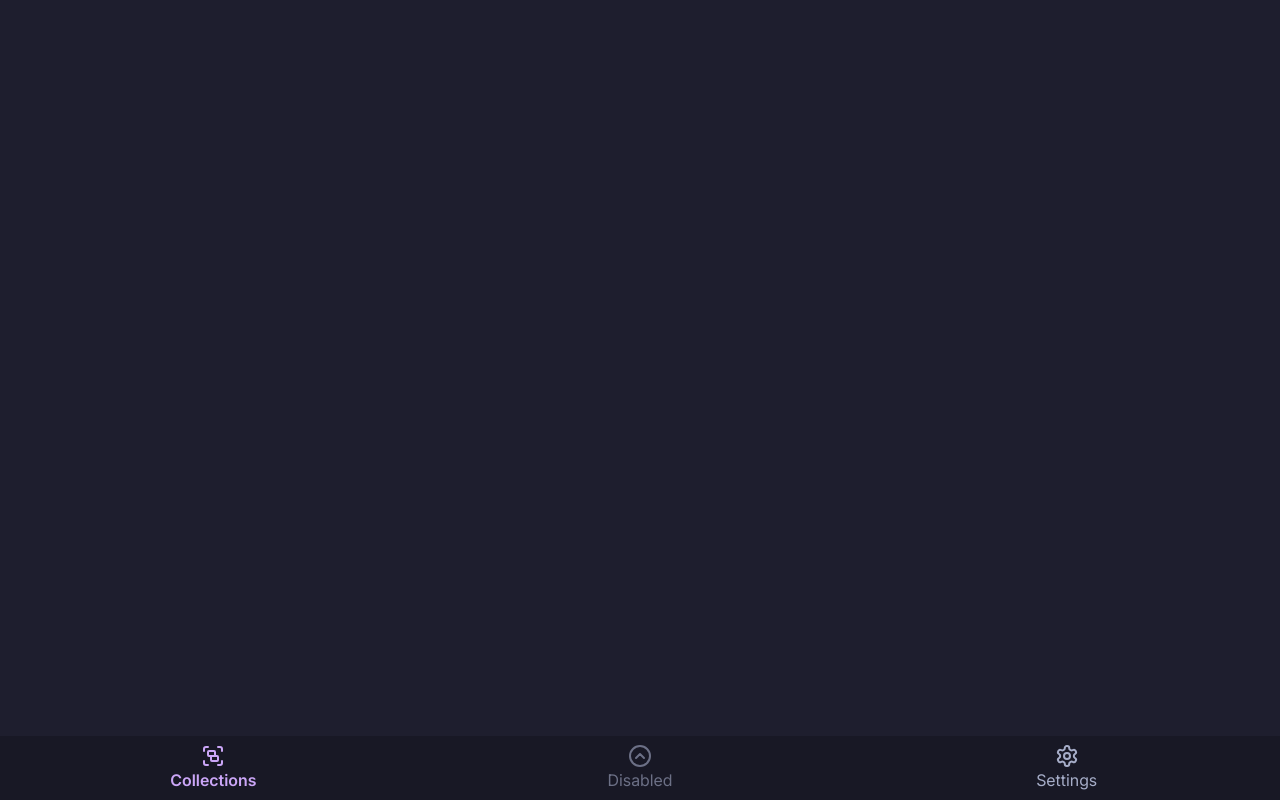
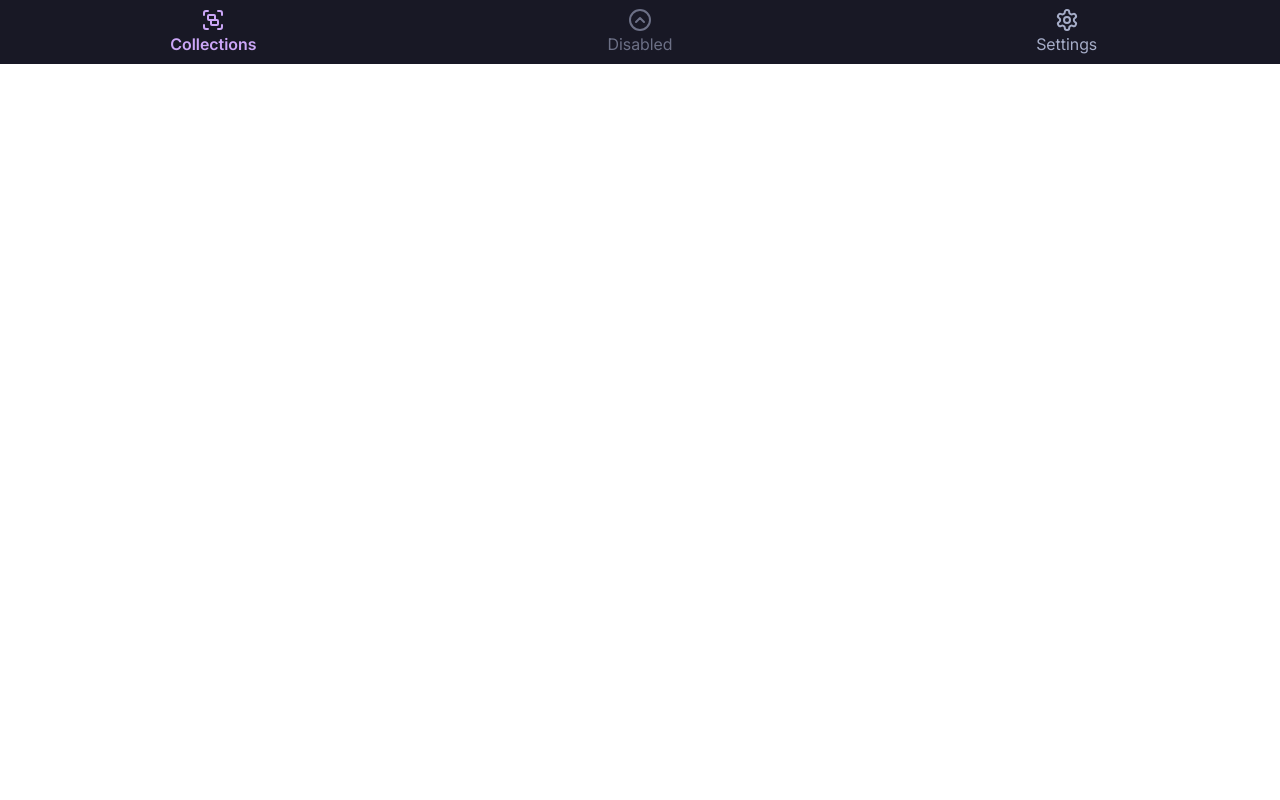
Before and after one commit to zmatash/tallycat-svelte, a SvelteKit app: page /app/collections in a window 1280 px wide. Built offline with nearby package versions, Linux system fonts and the light colour scheme; no server answers.

Commit message:
remove the root container div.

```diff
--- a/src/routes/+layout.svelte
+++ b/src/routes/+layout.svelte
@@ -21,12 +21,4 @@
 	});
 </script>
 
-<div class="fill-screen app-wrapper col-centred">
-	{@render children()}
-</div>
-
-<style>
-	.app-wrapper {
-		background: var(--base);
-	}
-</style>
+{@render children()}
```
